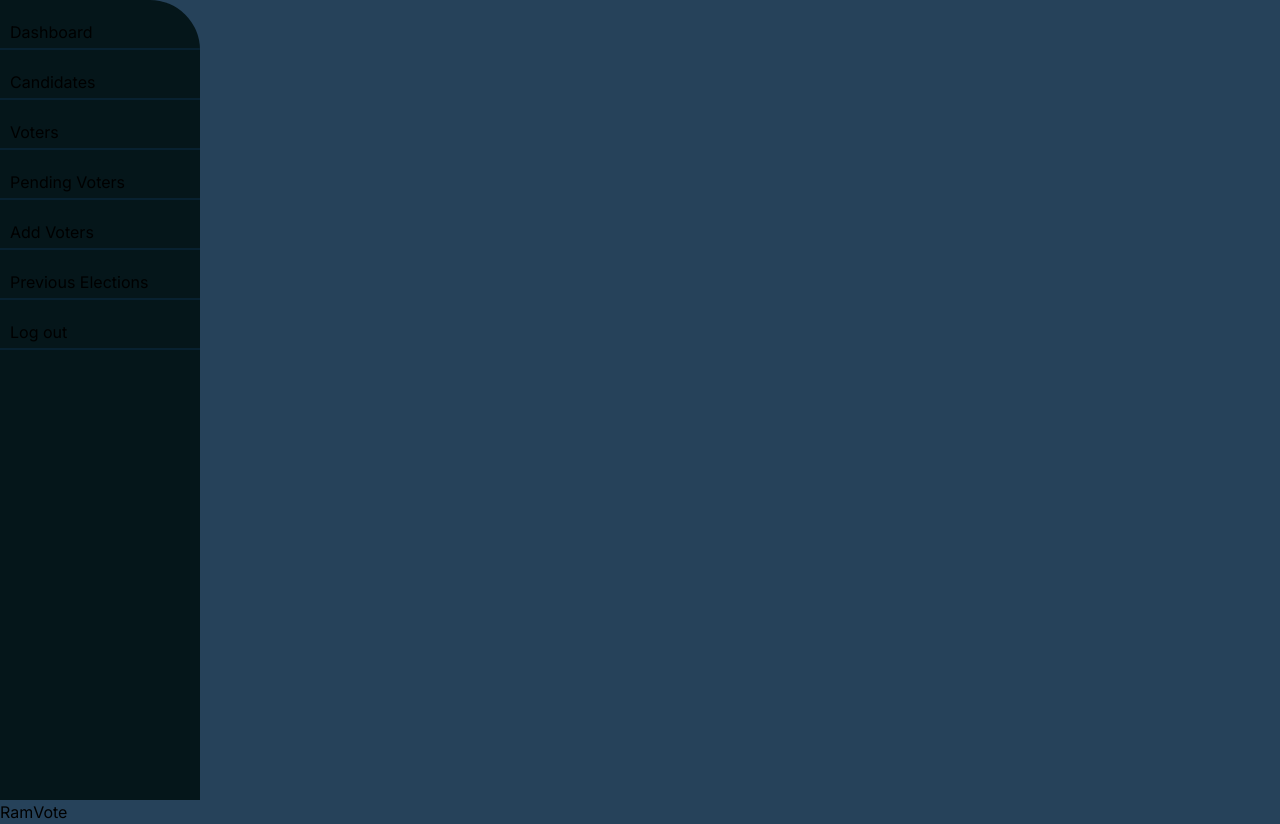
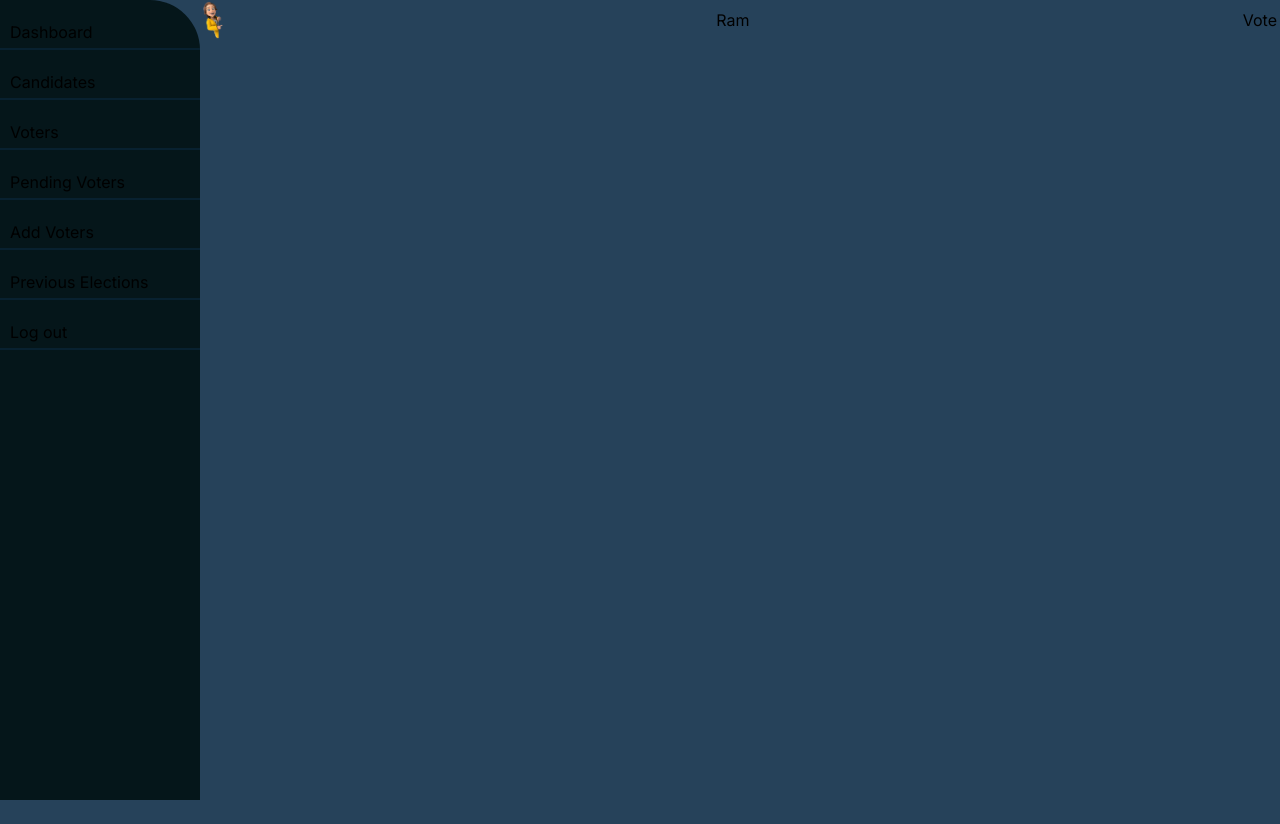
Before and after one commit to sanjeet145/onlinelectionsystem, a Next.js app: page /pages/Admin in a window 1280 px wide. After the commit the page ends 800 px from the top, so only its background shows below. Built offline with nearby package versions, Linux system fonts and the light colour scheme.

Commit message:
css update

```diff
--- a/src/app/pages/Admin/nav.tsx
+++ b/src/app/pages/Admin/nav.tsx
@@ -15,7 +15,7 @@ export default function ProfileNav() {
     };
 
     return (
-        <div className=" flex">
+        <div className=" profile">
             <div className="nav-bar navigation-bar">
             <button className="nav-btn" onClick={() => handleNavItemClick("Dashboard")}>
                 Dashboard
--- a/src/app/pages/Admin/navigation.css
+++ b/src/app/pages/Admin/navigation.css
@@ -9,6 +9,9 @@
     --color8: #E56B6F;
 }
 
+.profile{
+    display: flex;
+}
 .navigation-bar{
     display: flex;
     flex-direction: column;
--- a/src/app/pages/Admin/page.tsx
+++ b/src/app/pages/Admin/page.tsx
@@ -1,4 +1,4 @@
-import AdminDashboard from "./admindashboard";
+
 import ProfileNav from "./nav";
 
 export default function adminPage(){
--- a/src/components/candidatecard.tsx
+++ b/src/components/candidatecard.tsx
@@ -7,7 +7,7 @@ export default function CandidateCard(candidate: any) {
             {candidate ?
                 (
                     <>
-                        {/* <Image src={candidate.img} alt={candidate.fname} /> */}
+                        <Image src={candidate.img} alt={candidate.fname} />
                         <div className="candidate-details">
                             <p><a>Candidate Name:</a> {candidate.fname}</p>
                             <p><a>Election Name:</a> BJP</p>
--- /dev/null
+++ b/src/components/style.css
@@ -0,0 +1,9 @@
+.vote-card{
+    height: 20px;
+    display: flex;
+    justify-content: space-between;
+    align-items: center;
+    width: 100%;
+    padding: 3px;
+    margin-top: 10px;
+  }
--- a/src/components/votecard.tsx
+++ b/src/components/votecard.tsx
@@ -1,9 +1,10 @@
 import Image from "next/image";
+import "./style.css";
 
 export default function VoteCard(candidate:any){
     return(
-        <div className=" h-20 flex justify-between items-center w-full p-3">
-            {/* <Image src="/images/anime.png" className=" h-20 w-20" alt={candidate.name}/> */}
+        <div className="vote-card">
+            <Image src="/images/anime.png" width={20} height={20} alt={candidate.name}/>
             <a className=" items-center ">{candidate.name}</a>
             <button>Vote</button>
         </div>
```
